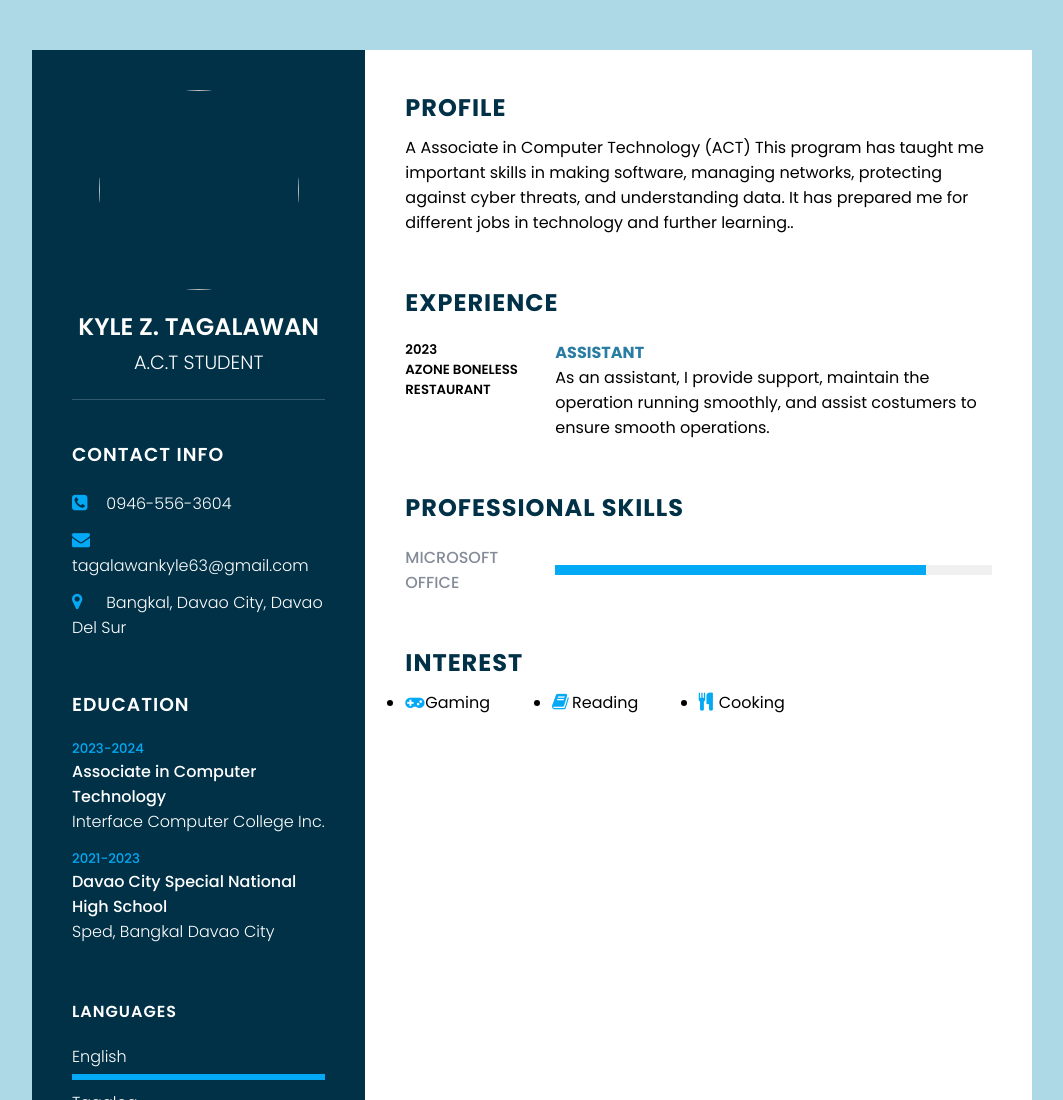
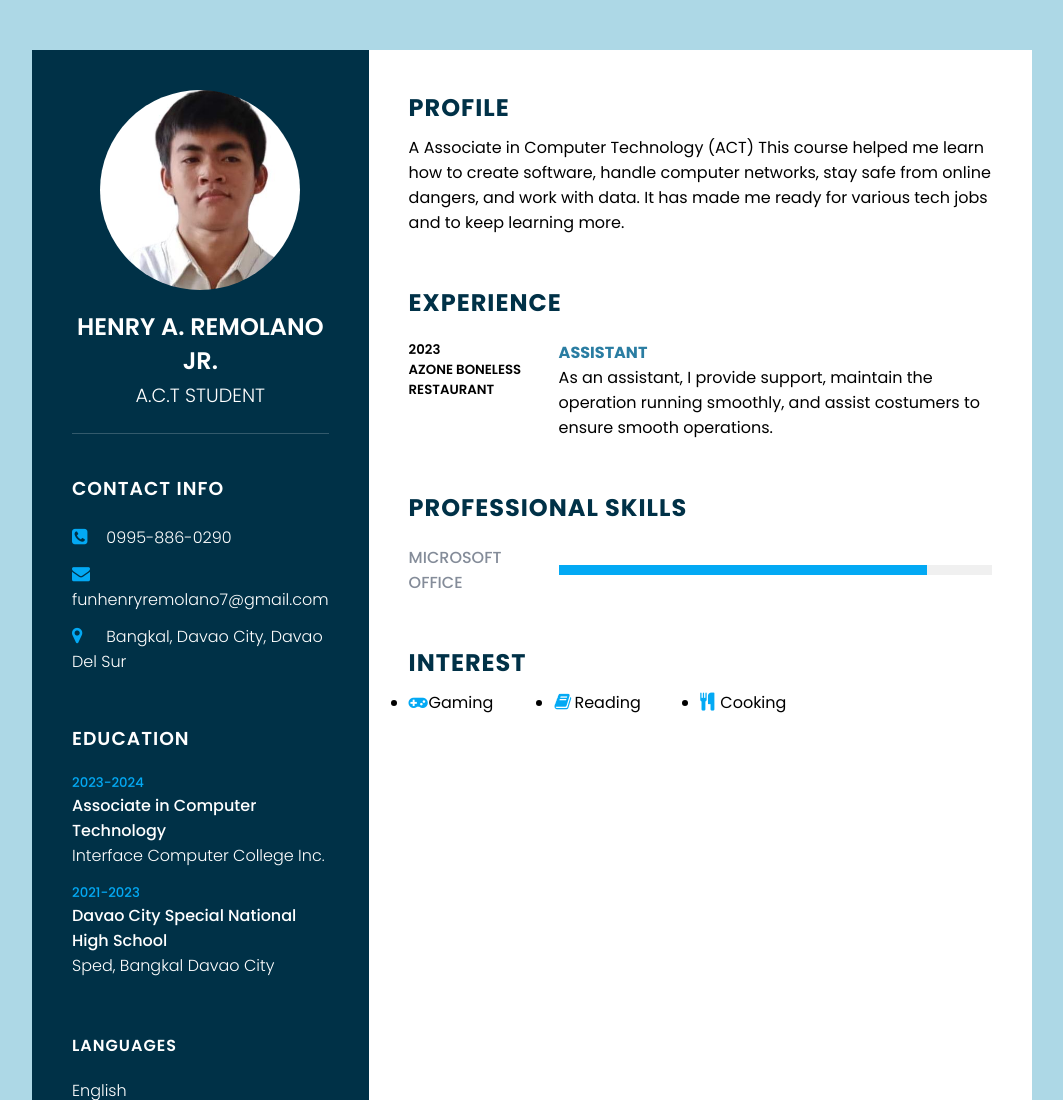
Before and after one commit to henrykyle172920/Henrysite, a plain HTML site: page index.html in a window 1280 px wide. Shown: the top 1100 px of the page, without its empty margins (108-1171 px from the left). Drawn offline with Linux system fonts and the light colour scheme.

Commit message:
Update index.html

```diff
--- a/index.html
+++ b/index.html
@@ -3,7 +3,7 @@
 <head>
     <meta charset="UTF-8">
     <meta name="viewport" content="width=device-width, initial-scale=1.0">
-    <title>Kyle Resume</title>
+    <title>Henry Resume</title>
     <link rel="stylesheet" href="https://cdnjs.cloudflare.com/ajax/libs/font-awesome/4.7.0/css/font-awesome.css" integrity="sha512-5A8nwdMOWrSz20fDsjczgUidUBR8liPYU+WymTZP1lmY9G6Oc7HlZv156XqnsgNUzTyMefFTcsFH/tnJE/+xBg==" crossorigin="anonymous" referrerpolicy="no-referrer" />
     <link rel="stylesheet" href="style.css">
 </head>
@@ -12,10 +12,12 @@
         <div class="left_Side">
             <div class="profileText">
                 <div class="imgBx">
-                    <img src="D:/KYLE.jpg">
+                     <img src="HENRY.JPEG" alt="Henry Resume" class=".profileText .imgBx">
 
+</body>
+</html>
                 </div>
-                <h2>Kyle Z. Tagalawan<br><span>A.C.T Student</span></h2>
+                <h2>Henry A. Remolano Jr.<br><span>A.C.T Student</span></h2>
             </div>
 
             <div class="contactInfo">
@@ -23,11 +25,11 @@
                 <ul>
                     <li>
                         <span class="icon"><i class="fa fa-phone-square" aria-hidden="true"></i></span>
-                        <span class="text">0946-556-3604</span>
+                        <span class="text">0995-886-0290</span>
                     </li>
                     <li>
                         <span class="icon"><i class="fa fa-envelope" aria-hidden="true"></i></span>
-                        <span class="text">tagalawankyle63@gmail.com</span>
+                        <span class="text">funhenryremolano7@gmail.com</span>
                     </li>
                     <li>
                         <span class="icon"><i class="fa fa-map-marker" aria-hidden="true"></i></span>
@@ -75,7 +77,7 @@
         <div class="right_Side">
             <div class="about">
                 <h2 class="title2">Profile</h2>
-                <p>A Associate in Computer Technology (ACT) This program has taught me important skills in making software, managing networks, protecting against cyber threats, and understanding data. It has prepared me for different jobs in technology and further learning..</p>
+                <p>A Associate in Computer Technology (ACT) This course helped me learn how to create software, handle computer networks, stay safe from online dangers, and work with data. It has made me ready for various tech jobs and to keep learning more.</p>
             </div>
             <div class="about">
                 <h2 class="title2">Experience</h2>
```
